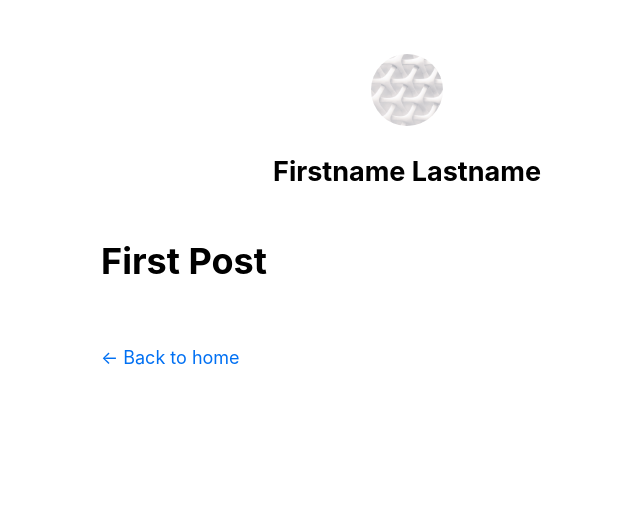
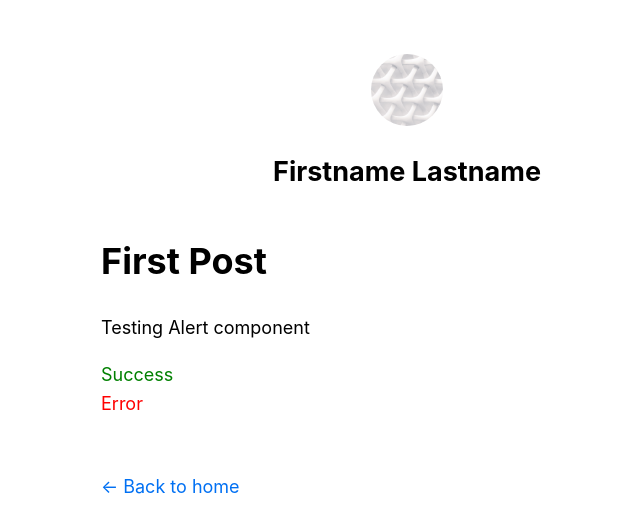
Before and after one commit to njmittet/nextjs-tutorial, a Next.js app: page /posts/first-post in a window 1280 px wide. Shown: the top 532 px of the page, without its empty margins (233-873 px from the left). Built offline with nearby package versions, Linux system fonts and the light colour scheme.

Commit message:
Add example using classnames

```diff
--- /dev/null
+++ b/components/Alert.js
@@ -0,0 +1,15 @@
+import styles from './alert.module.css';
+import cn from 'classnames';
+
+export default function Alert({ children, type }) {
+  return (
+    <div
+      className={cn({
+        [styles.success]: type === 'success',
+        [styles.error]: type === 'error',
+      })}
+    >
+      {children}
+    </div>
+  );
+}
--- /dev/null
+++ b/components/alert.module.css
@@ -0,0 +1,6 @@
+.success {
+    color: green;
+}
+.error {
+    color: red;
+}
--- a/package.json
+++ b/package.json
@@ -8,6 +8,7 @@
     "start": "next start"
   },
   "dependencies": {
+    "classnames": "^2.3.1",
     "next": "^11.0.0",
     "react": "17.0.2",
     "react-dom": "17.0.2"
--- a/pages/posts/first-post.js
+++ b/pages/posts/first-post.js
@@ -1,5 +1,6 @@
 import Head from 'next/head';
 import Layout from '../../components/layout';
+import Alert from "../../components/Alert";
 
 export default function FirstPost() {
   return (
@@ -9,6 +10,9 @@ export default function FirstPost() {
           <title>First Post</title>
         </Head>
         <h1>First Post</h1>
+        <p>Testing Alert component</p>
+          <Alert type={"success"}>Success</Alert>
+          <Alert type={"error"}>Error</Alert>
       </Layout>
     </>
   );
```
Also changed, not shown: 1 other file (tests, documents, lock files or other folders).
